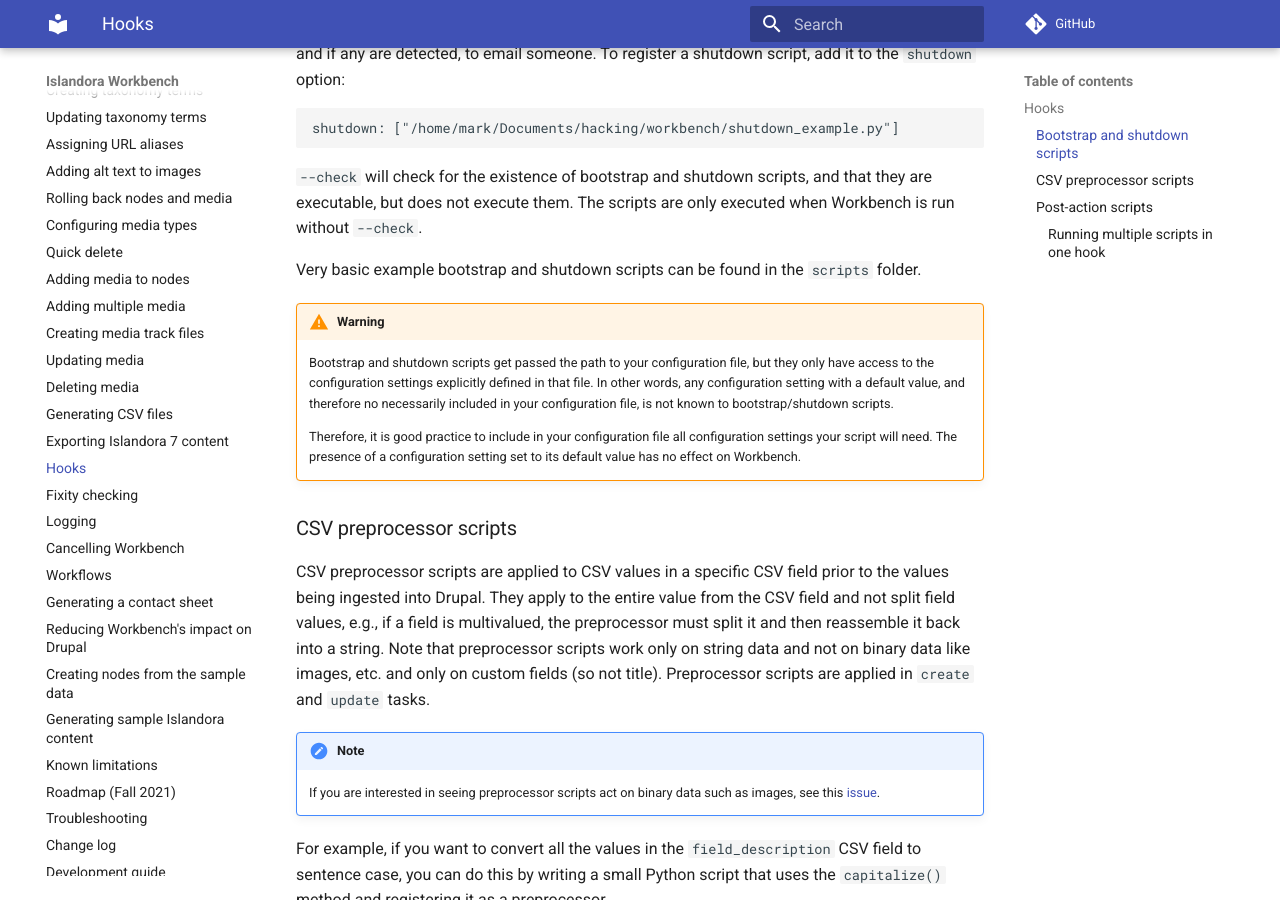
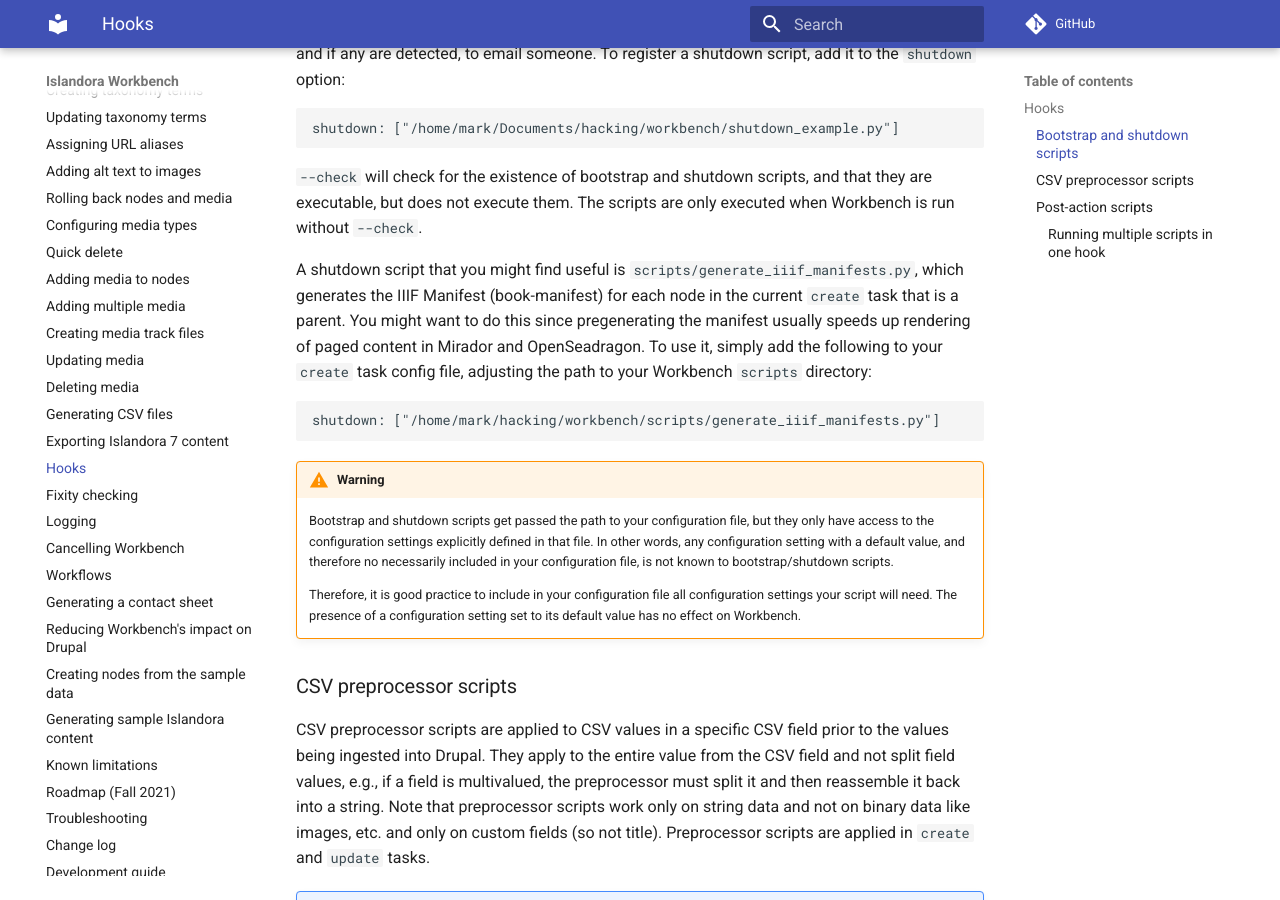
Before and after one commit to mjordan/islandora_workbench_docs, an MkDocs documentation site: the page built from docs/hooks.md, in a window 1280 px wide and 900 px high, scrolled down 938 px. Built offline with MkDocs 1.6.1 and Material for MkDocs 9.7.7, drawn with Linux system fonts in a browser that asks for light colours; comment, search, counter and statistics services are not loaded.

Commit message:
Added docs for https://github.com/mjordan/islandora_workbench/issues/771.

````diff
--- a/docs/hooks.md
+++ b/docs/hooks.md
@@ -32,7 +32,11 @@
 
 `--check` will check for the existence of bootstrap and shutdown scripts, and that they are executable, but does not execute them. The scripts are only executed when Workbench is run without `--check`.
 
-Very basic example bootstrap and shutdown scripts can be found in the `scripts` folder.
+A shutdown script that you might find useful is `scripts/generate_iiif_manifests.py`, which generates the IIIF Manifest (book-manifest) for each node in the current `create` task that is a parent. You might want to do this since pregenerating the manifest usually speeds up rendering of paged content in Mirador and OpenSeadragon. To use it, simply add the following to your `create` task config file, adjusting the path to your Workbench `scripts` directory:
+
+```yaml
+shutdown: ["/home/mark/hacking/workbench/scripts/generate_iiif_manifests.py"]
+```
 
 !!! warning
     Bootstrap and shutdown scripts get passed the path to your configuration file, but they only have access to the configuration settings explicitly defined in that file. In other words, any configuration setting with a default value, and therefore no necessarily included in your configuration file, is not known to  bootstrap/shutdown scripts.
````
Also changed, not shown: docs/changelog.md (+2 -0 lines).
